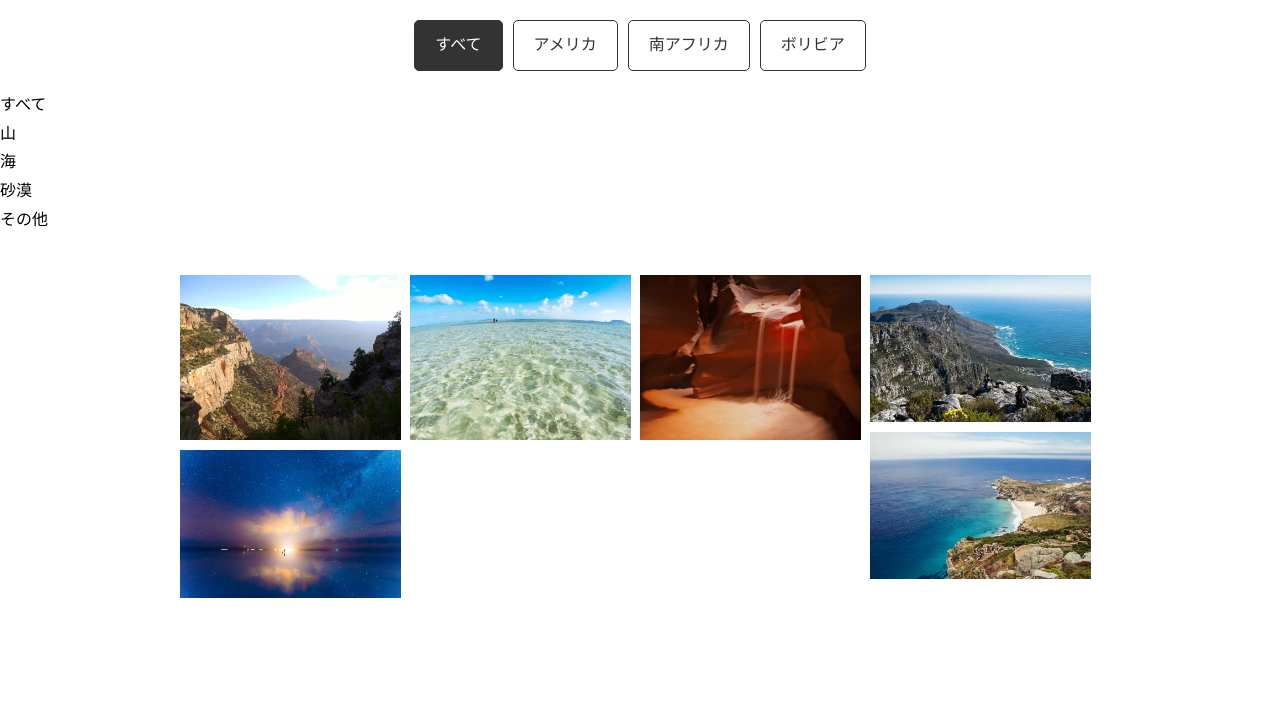
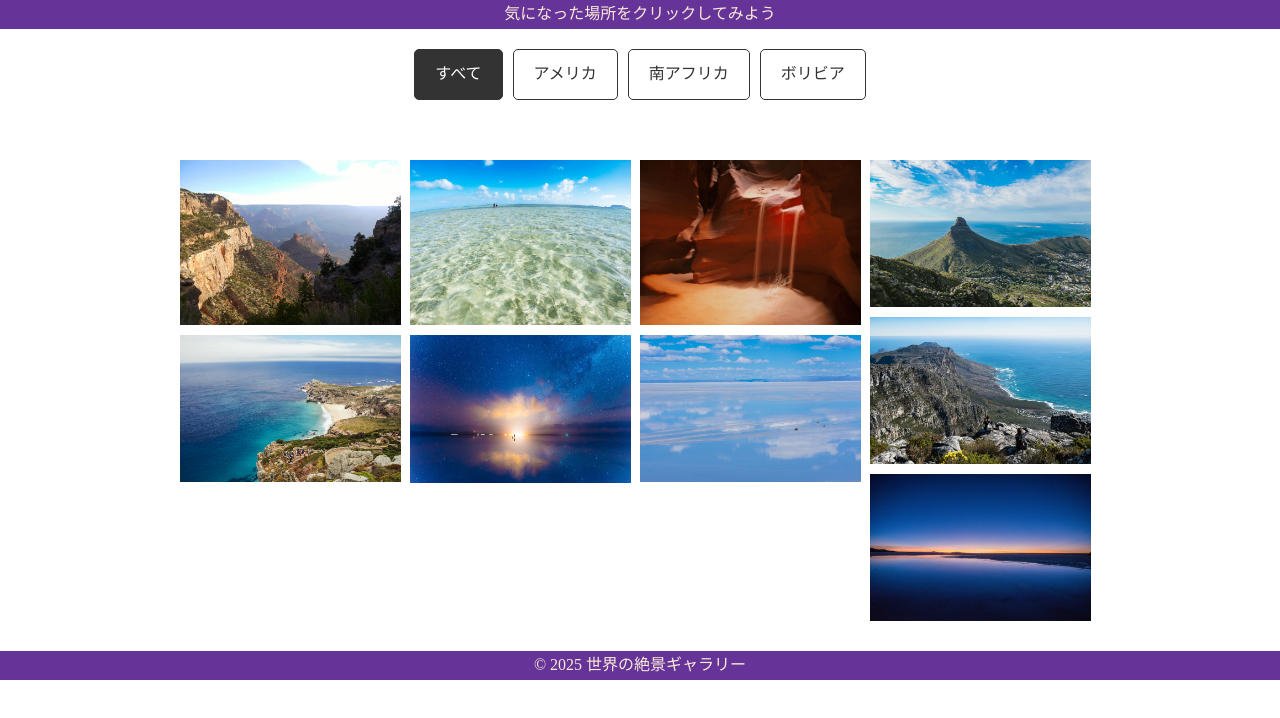
Before and after one commit to shaido-san/gallerysite_sample, a plain HTML site: page index.html in a window 1280 px wide. Drawn offline with Linux system fonts and the light colour scheme.

Commit message:
url追加

```diff
--- a/css/style.css
+++ b/css/style.css
@@ -12,11 +12,23 @@ body {
 
 /* ヘッダー（各自で追加）
 -------------------------- */
-
+header{
+    background-color: rebeccapurple;
+    color: antiquewhite;
+    text-align: center;
+    padding: auto;
+    width: 100%;
+}
 
 /* フッター（各自で追加）
 -------------------------- */
-
+footer{
+    background-color: rebeccapurple;
+    color: antiquewhite;
+    text-align: center;
+    padding: auto;
+    width: 100%;
+}
 
 /* コンテンツ
 -------------------------- */
--- a/index.html
+++ b/index.html
@@ -14,6 +14,7 @@
 <body>
 	<!-- ヘッダー -->
 	<header>
+        <h1>気になった場所をクリックしてみよう</h1>
 	</header>
 
 	<!-- フィルターボタン 国別-->
@@ -24,56 +25,63 @@
 		<li id="bolibia">ボリビア</li>
 	</ul>
 
-    <!-- フィルターボタン カテゴリ別-->
-    <ul class="filter-button-right" id="category-filter">
-		<li data-filter="all" class="is-checked">すべて</li>
-		<li data-filter="mountain">山</li>
-		<li data-filter="sea">海</li>
-		<li data-filter="desert">砂漠</li>
-		<li data-filter="other">その他</li>
-	</ul>
-
 	<!-- コンテンツ -->
 	<div class="contents">
 		<ul class="grid" id="grid">
             <!-- アメリカ -->
-            <li class="itembox america mountain">
-				<a href="img/america/grand_kyanion.jpg">
-					<img src="img/america/grand_kyanion.jpg" alt="">
+            <li class="itembox america">
+				<a href="https://www.google.co.jp/maps/place/%E3%82%B0%E3%83%A9%E3%83%B3%E3%83%89%E3%83%BB%E3%82%AD%E3%83%A3%E3%83%8B%E3%82%AA%E3%83%B3/@36.0997631,-112.7222258,10z/data=!4m10!1m2!2m1!1z44Kw44Op44Oz44OJ44Kt44Oj44OL44Kq44Oz!3m6!1s0x80cc0654bd27e08d:0xb1c2554442d42e8d!8m2!3d36.0997631!4d-112.1124846!15sChvjgrDjg6njg7Pjg4njgq3jg6Pjg4vjgqrjg7NaHiIc44Kw44Op44Oz44OJIOOCreODo-ODi-OCquODs5IBBnJhdmluZeABAA!16s%2Fg%2F1tg6vzsz?hl=ja&entry=ttu&g_ep=EgoyMDI1MDIwNS4xIKXMDSoASAFQAw%3D%3D" target="_blank">
+					<img src="img/america/grand_kyanion.jpg" alt="グランドキャニオン">
 				</a>
 			</li>
 
-            <li class="itembox america sea">
-				<a href="img/america/hawai.jpg">
+            <li class="itembox america">
+				<a href="https://www.google.co.jp/maps/place/%E3%82%A2%E3%83%A1%E3%83%AA%E3%82%AB%E5%90%88%E8%A1%86%E5%9B%BD+%E3%83%8F%E3%83%AF%E3%82%A4%E5%B7%9E/@20.4400598,-160.1464596,7z/data=!3m1!4b1!4m6!3m5!1s0x7bffdb064f79e005:0x4b7782d274cc8628!8m2!3d19.8986819!4d-155.6658568!16zL20vMDNnaDQ?hl=ja&entry=ttu&g_ep=EgoyMDI1MDIwNS4xIKXMDSoASAFQAw%3D%3D" target="_blank">
 					<img src="img/america/hawai.jpg" alt="">
 				</a>
 			</li>
 
-			<li class="itembox america desert">
-				<a href="img/america/antero-pu.jpg">
+			<li class="itembox america">
+				<a href="https://www.google.co.jp/maps/place/%E3%82%A2%E3%83%B3%E3%83%86%E3%83%AD%E3%83%BC%E3%83%97%E3%83%BB%E3%82%AD%E3%83%A3%E3%83%8B%E3%82%AA%E3%83%B3/@35.615269,-156.4024587,3z/data=!4m10!1m2!2m1!1z44Ki44Oz44OG44Ot44O844OX!3m6!1s0x80ce83355462889d:0x809daf6a69e9c0c8!8m2!3d35.615269!4d-114.2149587!15sChLjgqLjg7Pjg4bjg63jg7zjg5eSAQZyYXZpbmXgAQA!16s%2Fg%2F1wnby911?hl=ja&entry=ttu&g_ep=EgoyMDI1MDIwNS4xIKXMDSoASAFQAw%3D%3D" target="_blank">
 					<img src="img/america/antero-pu.jpg" alt="">
 				</a>
 			</li>
 
             <!-- 南アフリカ -->
-            <li class="itembox south_africa mountain">
-				<a href="img/south_africa/table_mounten.jpg">
+            <li class="itembox south_africa">
+				<a href="https://www.google.co.jp/maps/place/Lion's+Head/@-33.935037,18.3889709,14z/data=!3m1!4b1!4m6!3m5!1s0x1dcc6705adf437ed:0x482833296b600211!8m2!3d-33.9350375!4d18.3889709!16zL20vMDVxXzVs?hl=ja&entry=ttu&g_ep=EgoyMDI1MDIwNS4xIKXMDSoASAFQAw%3D%3D" target="_blank">
+					<img src="img/south_africa/lions_head.jpg" alt="">
+				</a>
+			</li>
+
+            <li class="itembox south_africa">
+				<a href="https://www.google.co.jp/maps/place/%E5%8D%97%E3%82%A2%E3%83%95%E3%83%AA%E3%82%AB+%E3%80%923233+%E3%83%86%E3%83%BC%E3%83%96%E3%83%AB%E3%83%BB%E3%83%9E%E3%82%A6%E3%83%B3%E3%83%86%E3%83%B3/@-29.5836807,30.5371481,15z/data=!3m1!4b1!4m6!3m5!1s0x1ef6c06423996b1b:0x1d08865af323e09!8m2!3d-29.5855644!4d30.5376907!16s%2Fg%2F1tndgq77?hl=ja&entry=ttu&g_ep=EgoyMDI1MDIwNS4xIKXMDSoASAFQAw%3D%3D" target="_blank">
 					<img src="img/south_africa/table_mounten.jpg" alt="">
 				</a>
 			</li>
 
-            <li class="itembox south_africa sea">
-				<a href="img/south_africa/kibouho.jpg">
+            <li class="itembox south_africa">
+				<a href="https://www.google.co.jp/maps/place/%E5%96%9C%E6%9C%9B%E5%B3%B0/@-34.3566995,18.4539817,14z/data=!4m10!1m2!2m1!1z5Zac5pyb5bOw!3m6!1s0x1dcc230000968699:0xa9b1fe4d69beaaa9!8m2!3d-34.3586894!4d18.4753499!15sCgnllpzmnJvls7CSAQlwZW5pbnN1bGHgAQA!16s%2Fg%2F1pzsyxb72?hl=ja&entry=ttu&g_ep=EgoyMDI1MDIwNS4xIKXMDSoASAFQAw%3D%3D" target="_blank">
 					<img src="img/south_africa/kibouho.jpg" alt="">
 				</a>
 			</li>
 
+            <!-- ボリビア -->
+            <li class="itembox bolibia">
+				<a href="https://www.google.co.jp/maps/place/%E3%82%A6%E3%83%A6%E3%83%8B%E5%A1%A9%E5%8E%9F/@-20.2083005,-68.2514584,9z/data=!3m1!4b1!4m6!3m5!1s0x915584b325e18bd7:0xce4183a158278b6!8m2!3d-20.1337772!4d-67.4891345!16zL20vMDFjYmN2?hl=ja&entry=ttu&g_ep=EgoyMDI1MDIwNS4xIKXMDSoASAFQAw%3D%3D" target="_blank"">
+					<img src="img/bolibia/uyuni.jpg" alt="">
+				</a>
+			</li>
 
+            <li class="itembox bolibia">
+				<a href="https://www.google.co.jp/maps/place/%E3%82%A6%E3%83%A6%E3%83%8B%E5%A1%A9%E5%8E%9F/@-20.2083005,-68.2514584,9z/data=!3m1!4b1!4m6!3m5!1s0x915584b325e18bd7:0xce4183a158278b6!8m2!3d-20.1337772!4d-67.4891345!16zL20vMDFjYmN2?hl=ja&entry=ttu&g_ep=EgoyMDI1MDIwNS4xIKXMDSoASAFQAw%3D%3D" target="_blank"">
+					<img src="img/bolibia/uyuni_sammar.jpg" alt="">
+				</a>
+			</li>
 
-            <!-- ボリビア -->
-            <li class="itembox bolibia other">
-				<a href="img/bolibia/uyuni.jpg">
-					<img src="img/bolibia/uyuni.jpg" alt="">
+            <li class="itembox bolibia">
+				<a href="https://www.google.co.jp/maps/place/%E3%82%A6%E3%83%A6%E3%83%8B%E5%A1%A9%E5%8E%9F/@-20.2083005,-68.2514584,9z/data=!3m1!4b1!4m6!3m5!1s0x915584b325e18bd7:0xce4183a158278b6!8m2!3d-20.1337772!4d-67.4891345!16zL20vMDFjYmN2?hl=ja&entry=ttu&g_ep=EgoyMDI1MDIwNS4xIKXMDSoASAFQAw%3D%3D" target="_blank"">
+					<img src="img/bolibia/uyuni_dinner.jpg" alt="">
 				</a>
 			</li>
 
@@ -84,6 +92,7 @@
 
 	<!-- フッター -->
 	<footer>
+        <p>&copy; 2025 世界の絶景ギャラリー</p>
 	</footer>
 
 	<!-- js読み込み -->
```
Also changed, not shown: img/bolibia/uyuni_dinner.jpg (added), img/bolibia/uyuni_sammar.jpg (added), img/south_africa/lions_head.jpg (added).
